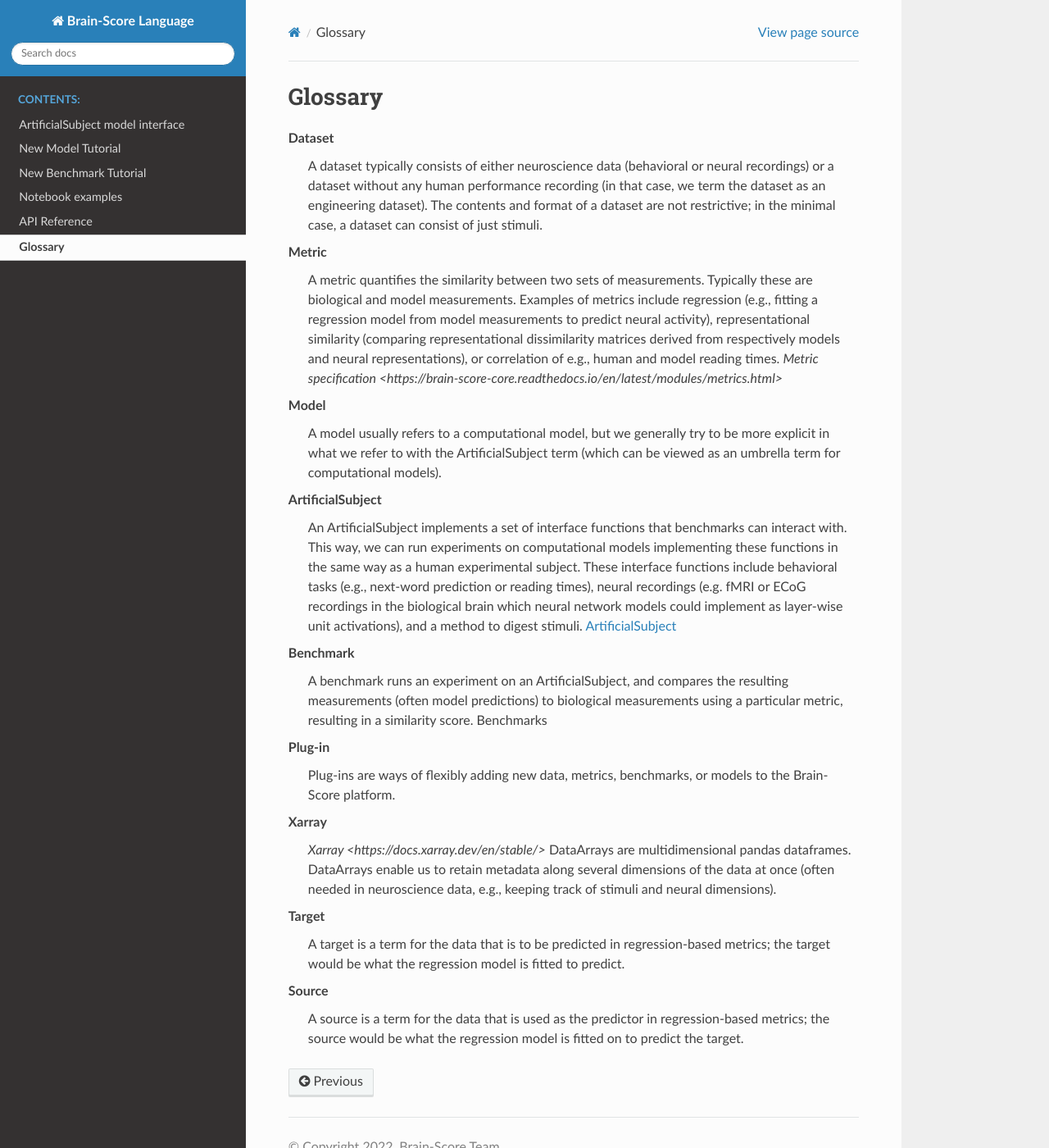
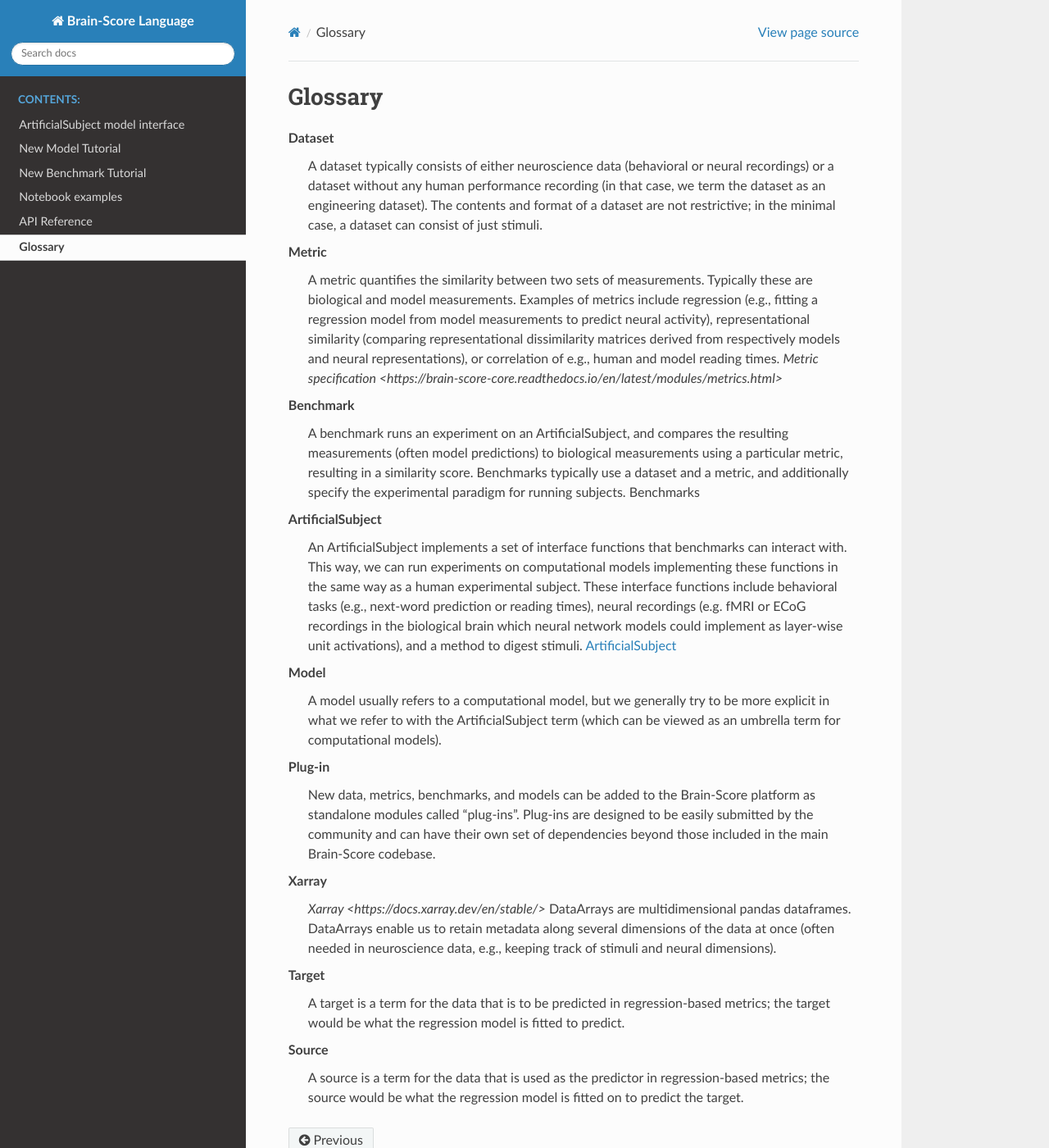
Before and after one commit to brain-score/language, a Sphinx documentation site: the page built from docs/source/modules/glossary.rst, in a window 1280 px wide and 1400 px high. Shown: the whole window at 82% size. Built offline with Sphinx 7.4.7 and the Read the Docs theme 2.0.0, drawn with Linux system fonts in a browser that asks for light colours.

Commit message:
more detail for benchmark and plug-in; re-arrange

```diff
--- a/docs/source/modules/glossary.rst
+++ b/docs/source/modules/glossary.rst
@@ -19,10 +19,13 @@ Glossary
         or correlation of e.g., human and model reading times.
         `Metric specification <https://brain-score-core.readthedocs.io/en/latest/modules/metrics.html>`
 
-    Model
-        A model usually refers to a computational model,
-        but we generally try to be more explicit in what we refer to with the ArtificialSubject term
-        (which can be viewed as an umbrella term for computational models).
+    Benchmark
+        A benchmark runs an experiment on an ArtificialSubject,
+        and compares the resulting measurements (often model predictions) to biological measurements
+        using a particular metric, resulting in a similarity score.
+        Benchmarks typically use a dataset and a metric,
+        and additionally specify the experimental paradigm for running subjects.
+        :doc:`Benchmarks <https://brain-score-core.readthedocs.io/en/latest/modules/_autosummary/brainscore_core.benchmarks.html#module-brainscore_core.benchmarks>`
 
     ArtificialSubject
         An ArtificialSubject implements a set of interface functions that benchmarks can interact with.
@@ -33,14 +36,15 @@ Glossary
         and a method to digest stimuli.
         :doc:`ArtificialSubject <./artificial_subject>`
 
-    Benchmark
-        A benchmark runs an experiment on an ArtificialSubject,
-        and compares the resulting measurements (often model predictions) to biological measurements using a particular metric,
-        resulting in a similarity score.
-        :doc:`Benchmarks <https://brain-score-core.readthedocs.io/en/latest/modules/_autosummary/brainscore_core.benchmarks.html#module-brainscore_core.benchmarks>`
+    Model
+        A model usually refers to a computational model,
+        but we generally try to be more explicit in what we refer to with the ArtificialSubject term
+        (which can be viewed as an umbrella term for computational models).
 
     Plug-in
-        Plug-ins are ways of flexibly adding new data, metrics, benchmarks, or models to the Brain-Score platform.
+        New data, metrics, benchmarks, and models can be added to the Brain-Score platform as standalone modules
+        called "plug-ins". Plug-ins are designed to be easily submitted by the community and can have their own set of
+        dependencies beyond those included in the main Brain-Score codebase.
 
     Xarray
         `Xarray <https://docs.xarray.dev/en/stable/>` DataArrays are multidimensional pandas dataframes.
```
